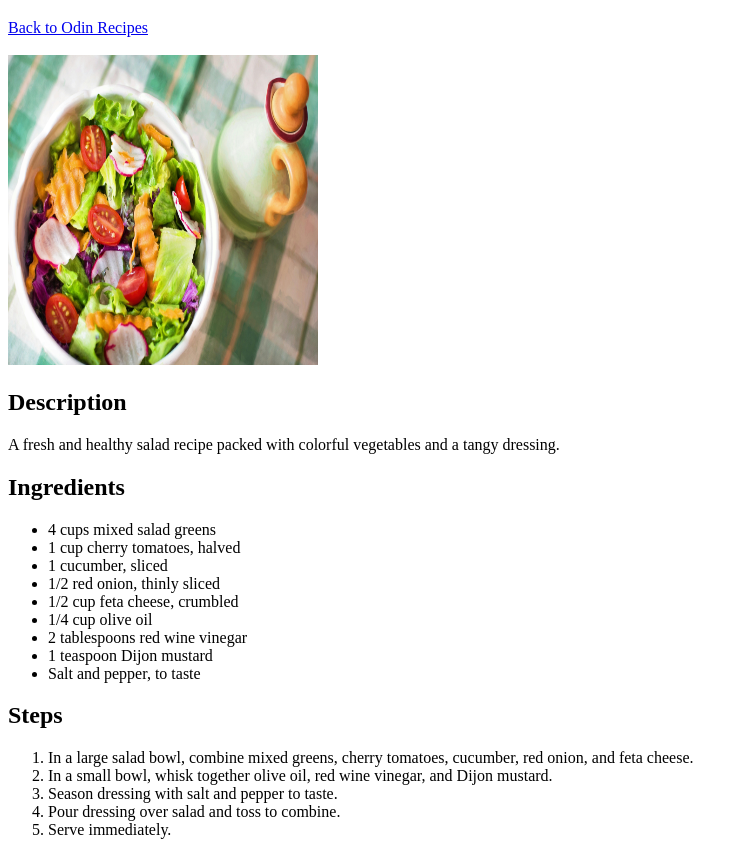
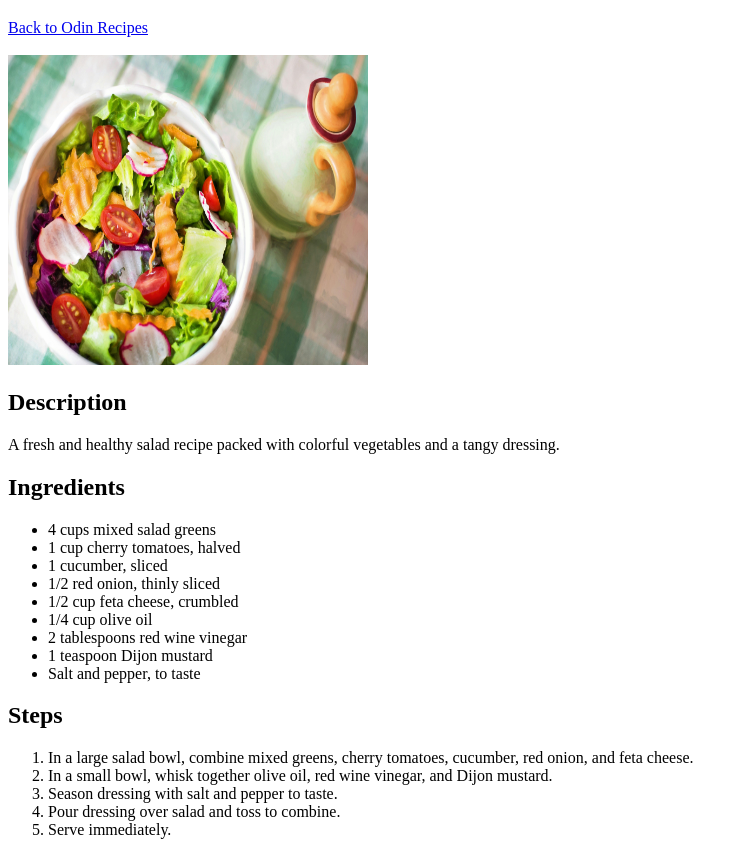
Before and after one commit to BlkPandaDev/odin-recipes, a plain HTML site: page recipes/salad.html in a window 1280 px wide. Shown: the part 61-916 px from the top of the page, without its empty margins (0-748 px from the left). Drawn offline with Linux system fonts and the light colour scheme.

Commit message:
Added new images, including previews for the webpage and one for the homepage.

```diff
--- a/recipes/salad.html
+++ b/recipes/salad.html
@@ -13,7 +13,7 @@
     <br>
 
 
-    <img src="../images/salad.jpg" alt="Fresh salad" height="310" width="310">
+    <img src="../images/salad.jpg" alt="Fresh salad" height="310" width="360">
 
     <h2>Description</h2>
     <p>A fresh and healthy salad recipe packed with colorful vegetables and a tangy dressing.</p>
```
Also changed, not shown: index.html (+2 -2 lines), recipes/lasagna.html (+1 -1 lines), images/Homepage.jpg (added), images/chicken page.jpg (added), images/lasagna page.jpg (added), images/pexels-owpictures-106343.jpg (deleted), 2 other files.
